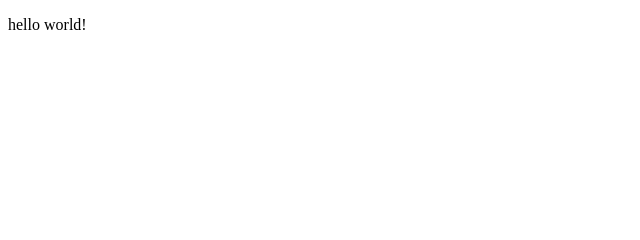
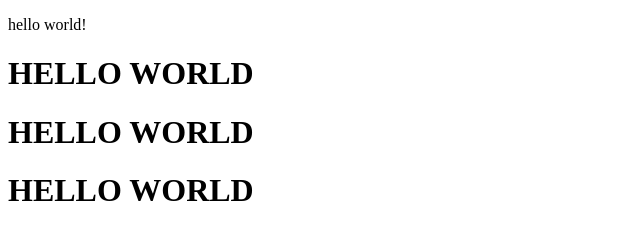
Before and after one commit to ericksoncbr/project1, a plain HTML site: page home.html in a window 1280 px wide. Shown: the whole page, without its empty margins (0-640 px from the left). Drawn offline with Linux system fonts and the light colour scheme.

Commit message:
added heading

```diff
--- a/home.html
+++ b/home.html
@@ -3,9 +3,13 @@
 <head>
     <meta charset="UTF-8">
     <meta name="viewport" content="width=device-width, initial-scale=1.0">
-    <title>Document</title>
+    <title>www.facebook.com</title>
 </head>
 <body>
     <p>hello world!</p>
+
+    <h1>HELLO WORLD</h1>
+    <h1>HELLO WORLD</h1>
+    <h1>HELLO WORLD</h1>
 </body>
 </html>
```
